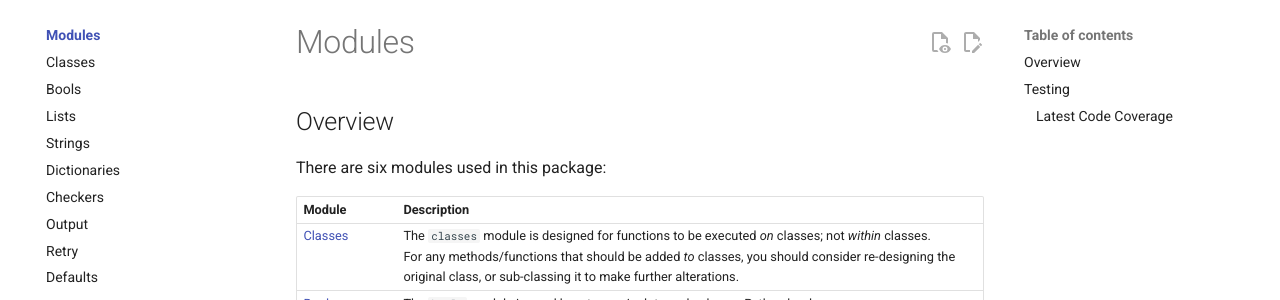
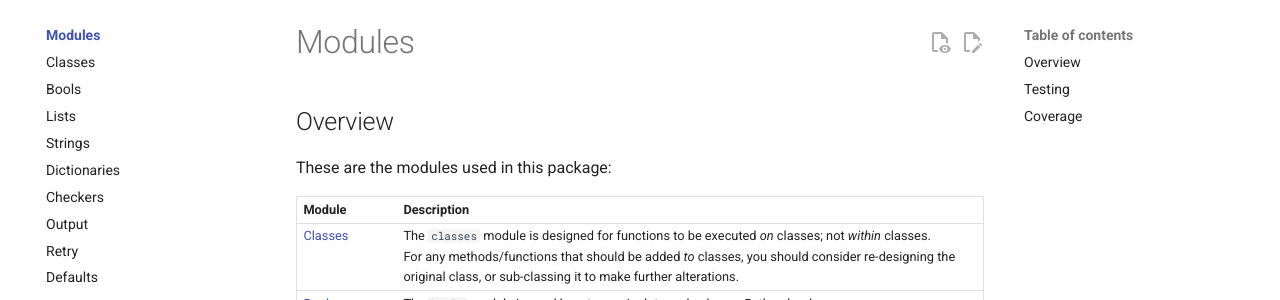
Before and after one commit to data-science-extensions/toolbox-python, an MkDocs documentation site: the page built from docs/code/index.md, in a window 1280 px wide and 1400 px high. Shown: the part 124-424 px from the top of the window. Built offline with MkDocs 1.6.1 and Material for MkDocs 9.7.7, drawn with Linux system fonts in a browser that asks for light colours; comment, search, counter and statistics services are not loaded; the version menu is left out; some of the changed text lies outside the part shown.

Commit message:
Fix structure of `code` docs page

```diff
--- a/docs/code/index.md
+++ b/docs/code/index.md
@@ -2,7 +2,7 @@
 
 ## Overview
 
-There are six modules used in this package:
+These are the modules used in this package:
 
 | Module                            | Description |
 |-----------------------------------|-------------|
@@ -39,8 +39,8 @@ Tests are run in matrix against:
     1. `windows-latest`
     1. `macos-latest`
 
-### Latest Code Coverage
+## Coverage
 
 <div style="position:relative; border:none; width:100%; height:100%; display:block; overflow:auto;">
-    <iframe src="../../assets/coverage/index.html" style="width:100%; height:400px;"></iframe>
+    <iframe src="./coverage/index.html" style="width:100%; height:600px;"></iframe>
 </div>
```
